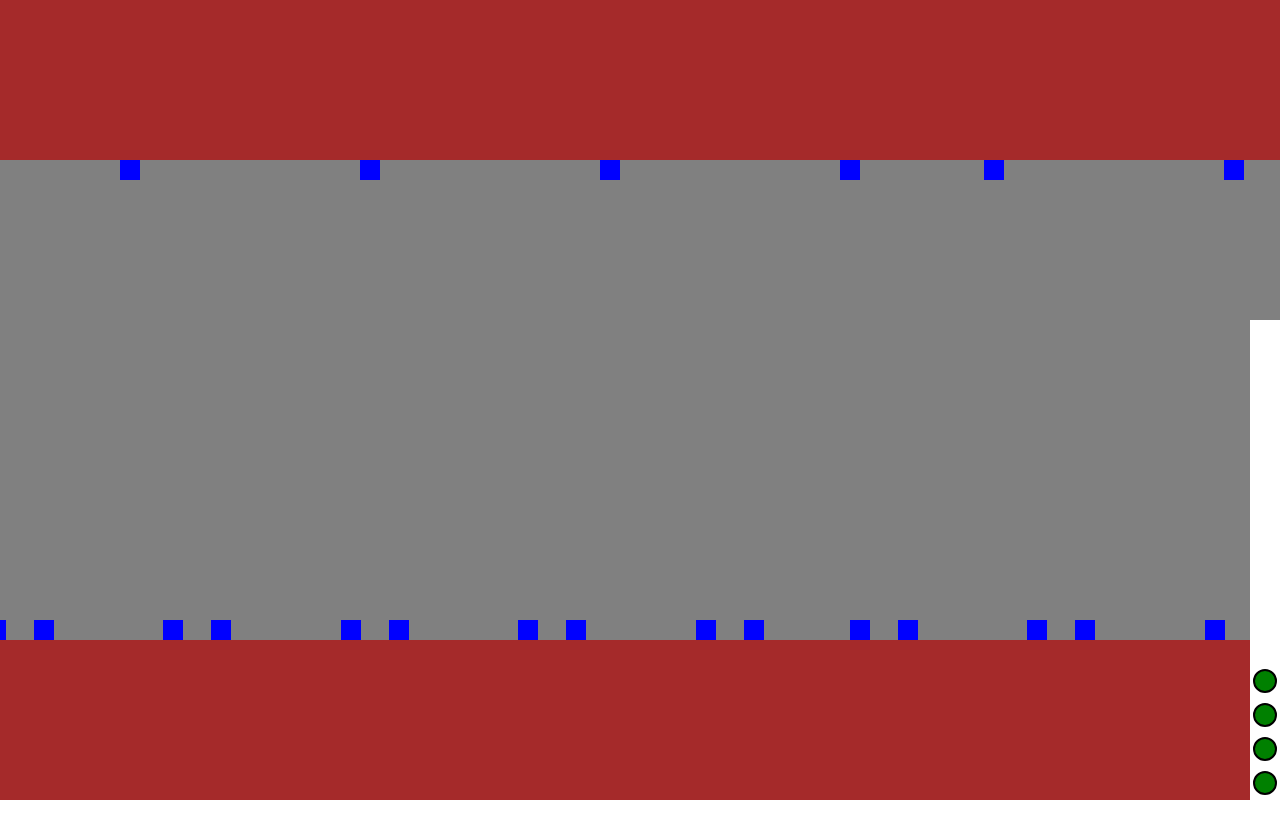
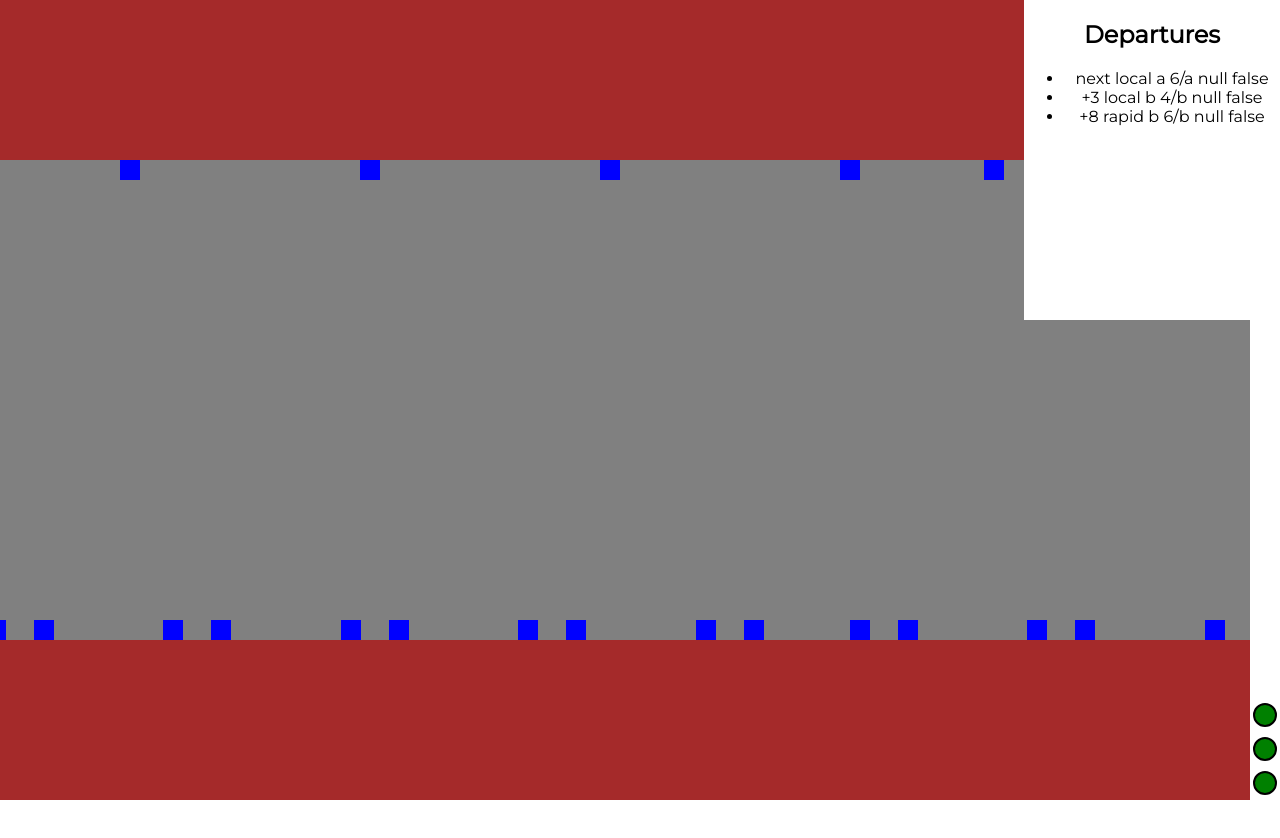
Before and after one commit to mt-xing/train-game, a React (Create React App) app: page / in a window 1280 px wide. Shown: the top 838 px of the page. Built offline with nearby package versions, Linux system fonts and the light colour scheme.

Commit message:
Text departure board

```diff
--- /dev/null
+++ b/src/components/game/departureBoard/index.css
@@ -0,0 +1,8 @@
+.depBoard {
+	position: fixed;
+	top: 0;
+	bottom: 60%;
+	right: 0;
+	width: 20vw;
+	background: white;
+}
--- /dev/null
+++ b/src/components/game/departureBoard/index.tsx
@@ -0,0 +1,27 @@
+import React from 'react';
+import './index.css';
+import { TrainConfig } from '../../../model/train';
+
+type QueueProps = {
+	departures: [TrainConfig[], TrainConfig[]],
+};
+
+export default function DepartureBoard(props: QueueProps) {
+	const depList = props.departures.flat().sort((a, b) => a.uiTime - b.uiTime);
+	const minTime = depList.length ? depList[0].uiTime : 0;
+
+	return <section className='depBoard'>
+		<h2>Departures</h2>
+		<ul>
+			{
+				depList.map((train) => <li key={`${train.uiTime}-${train.destination}`}>
+					{train.uiTime - minTime > 0 ? `+${train.uiTime - minTime}` : 'next'}{' '}
+					{train.type} {train.destination}{' '}
+					{train.cars}/{train.destination}{' '}
+					{JSON.stringify(train.blue)}{' '}
+					{JSON.stringify(train.reserved)}
+				</li>)
+			}
+		</ul>
+	</section>;
+}
--- a/src/components/game/index.tsx
+++ b/src/components/game/index.tsx
@@ -1,4 +1,4 @@
-import React, { useEffect, useState } from 'react';
+import React, { useEffect, useMemo, useState } from 'react';
 import Track from './track';
 import Platform from './platform';
 import './index.css';
@@ -8,6 +8,8 @@ import TrainGame from '../../model/game';
 import { testLevel } from '../../levels';
 import Queue from './queue';
 import { Pax } from '../../model/pax';
+import DepartureBoard from './departureBoard';
+import { TrainConfig } from '../../model/train';
 
 const platformSize = [6 * (carLength + carGap), 100] as Pos;
 
@@ -72,6 +74,10 @@ function Game() {
 	const { state } = game;
 	const [selectedPax, setSelectedPax] = useState<null | Pax>(null);
 
+	const upcomingTrains = useMemo(() => state.tracks.map(
+		(t) => t.upcomingTrains
+	) as [TrainConfig[], TrainConfig[]], [state.tracks]);
+
 	return (
 		<main className="game">
 			<Track
@@ -94,6 +100,7 @@ function Game() {
 				startPx={startPx}
 			/>
 			<Queue pax={state.paxQueue} setSelected={setSelectedPax} selectedPax={selectedPax} />
+			<DepartureBoard departures={upcomingTrains} />
 		</main>
 	);
 }
--- a/src/model/stateTypes.ts
+++ b/src/model/stateTypes.ts
@@ -1,12 +1,14 @@
 import { Pos } from '../utils';
 import { BoardingPosType } from './boardingPos';
 import { Pax, PaxBase } from './pax';
+import { TrainConfig } from './train';
 
 export type TrackState = {
 	trainState: 'none' | 'arriving' | 'idle' | 'departing',
 	trainCars: number,
 	trainDoors: number,
 	boardingPos: BoardingPosType[][][],
+	upcomingTrains: TrainConfig[],
 }
 
 export type PlatformState = {
--- a/src/model/track.ts
+++ b/src/model/track.ts
@@ -63,7 +63,7 @@ export default class Track {
 		this.trains = trains.map((_, i, a) => a[a.length - i - 1]);
 		this.stationTrain = { state: 'none', lastTrainLeft: 0 };
 		this.timeGap = gap;
-		this.timeInitial = initial;
+		this.timeInitial = initial * (dir ? 1 : 1.5);
 		this.time = performance.now();
 		this.dir = dir;
 		this.spawnDeboardedPax = spawnDeboardedPax;
@@ -207,6 +207,7 @@ export default class Track {
 					trainCars: 0,
 					trainDoors: 0,
 					boardingPos: this.boardingPosConfigCache,
+					upcomingTrains: this.trains,
 				};
 			}
 			const nextTrain = this.trains[this.trains.length - 1];
@@ -215,6 +216,7 @@ export default class Track {
 				trainCars: nextTrain.cars,
 				trainDoors: nextTrain.doors,
 				boardingPos: this.boardingPosConfigCache,
+				upcomingTrains: this.trains,
 			};
 		}
 		return {
@@ -222,6 +224,7 @@ export default class Track {
 			trainCars: this.stationTrain.train.config.cars,
 			trainDoors: this.stationTrain.train.config.doors,
 			boardingPos: this.boardingPosConfigCache,
+			upcomingTrains: this.trains,
 		};
 	}
 
```
